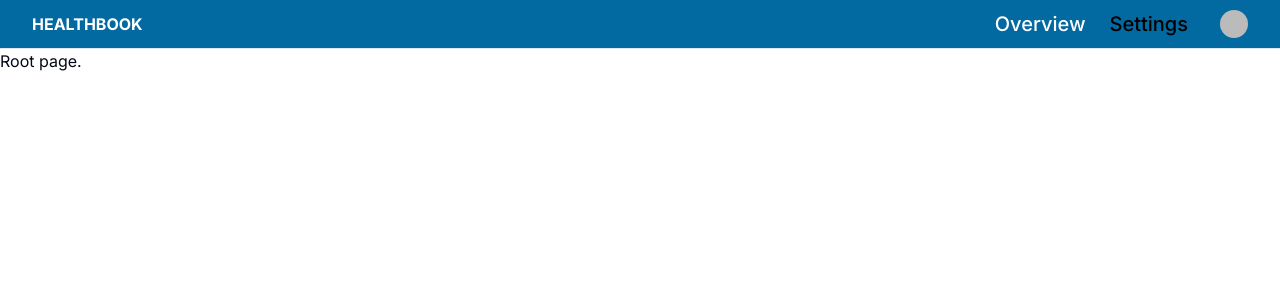
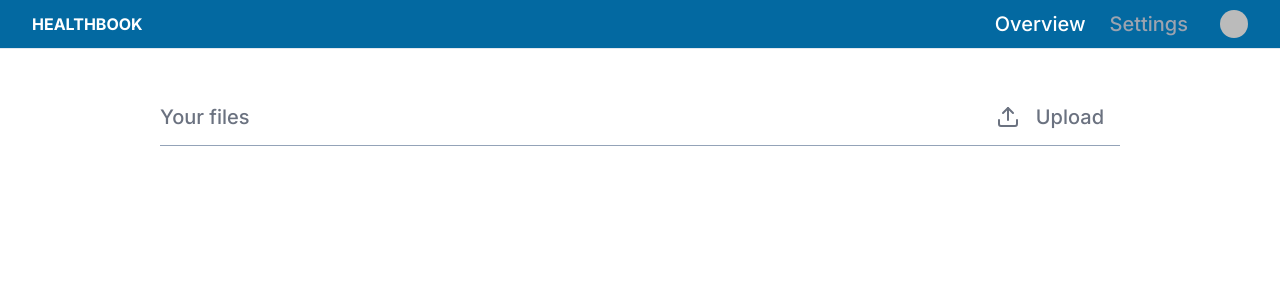
Before and after one commit to blu3IceCube/healthbook-v2.0, a Next.js app: page / in a window 1280 px wide. Shown: the top 300 px of the page. Built offline with nearby package versions, Linux system fonts and the light colour scheme; no server answers; sample sign-in values are in the browser's storage; some icons are missing.

Commit message:
adding front-page

```diff
--- a/app/(root)/page.tsx
+++ b/app/(root)/page.tsx
@@ -1,8 +1,11 @@
 "use client";
 
 import Navbar from "@/components/navbar";
+import { Button } from "@/components/ui/button";
 import { Modal } from "@/components/ui/modal";
+import { Separator } from "@/components/ui/separator";
 import { useStoreModal } from "@/hooks/use-store-modal";
+import { Upload } from "lucide-react";
 import { useEffect } from "react";
 
 export default function Home() {
@@ -17,7 +20,19 @@
 
   return (
     <>
-      <div>Root page.</div>
+      <div className="m-auto w-9/12">
+        <div className="flex items-center justify-between mt-12 mb-2">
+          <h1 className="text-xl font-medium text-gray-500">Your files</h1>
+          <Button
+            className="flex items-center justify-between gap-4 text-xl font-medium text-gray-500"
+            variant="ghost"
+          >
+            <Upload />
+            Upload
+          </Button>
+        </div>
+        <Separator />
+      </div>
     </>
   );
 }
--- a/components/main-nav.tsx
+++ b/components/main-nav.tsx
@@ -29,7 +29,7 @@
           href={route.href}
           className={cn(
             "text-xl font-medium transition-colors hover:text-white",
-            route.active ? "text-white dark:text-white" : "text-black"
+            route.active ? "text-white dark:text-white" : "text-gray-400"
           )}
         >
           {route.label}
--- /dev/null
+++ b/components/ui/button.tsx
@@ -0,0 +1,56 @@
+import * as React from "react"
+import { Slot } from "@radix-ui/react-slot"
+import { cva, type VariantProps } from "class-variance-authority"
+
+import { cn } from "@/lib/utils"
+
+const buttonVariants = cva(
+  "inline-flex items-center justify-center rounded-md text-sm font-medium ring-offset-background transition-colors focus-visible:outline-none focus-visible:ring-2 focus-visible:ring-ring focus-visible:ring-offset-2 disabled:pointer-events-none disabled:opacity-50",
+  {
+    variants: {
+      variant: {
+        default: "bg-primary text-primary-foreground hover:bg-primary/90",
+        destructive:
+          "bg-destructive text-destructive-foreground hover:bg-destructive/90",
+        outline:
+          "border border-input bg-background hover:bg-accent hover:text-accent-foreground",
+        secondary:
+          "bg-secondary text-secondary-foreground hover:bg-secondary/80",
+        ghost: "hover:bg-accent hover:text-accent-foreground",
+        link: "text-primary underline-offset-4 hover:underline",
+      },
+      size: {
+        default: "h-10 px-4 py-2",
+        sm: "h-9 rounded-md px-3",
+        lg: "h-11 rounded-md px-8",
+        icon: "h-10 w-10",
+      },
+    },
+    defaultVariants: {
+      variant: "default",
+      size: "default",
+    },
+  }
+)
+
+export interface ButtonProps
+  extends React.ButtonHTMLAttributes<HTMLButtonElement>,
+    VariantProps<typeof buttonVariants> {
+  asChild?: boolean
+}
+
+const Button = React.forwardRef<HTMLButtonElement, ButtonProps>(
+  ({ className, variant, size, asChild = false, ...props }, ref) => {
+    const Comp = asChild ? Slot : "button"
+    return (
+      <Comp
+        className={cn(buttonVariants({ variant, size, className }))}
+        ref={ref}
+        {...props}
+      />
+    )
+  }
+)
+Button.displayName = "Button"
+
+export { Button, buttonVariants }
--- /dev/null
+++ b/components/ui/separator.tsx
@@ -0,0 +1,31 @@
+"use client";
+
+import * as React from "react";
+import * as SeparatorPrimitive from "@radix-ui/react-separator";
+
+import { cn } from "@/lib/utils";
+
+const Separator = React.forwardRef<
+  React.ElementRef<typeof SeparatorPrimitive.Root>,
+  React.ComponentPropsWithoutRef<typeof SeparatorPrimitive.Root>
+>(
+  (
+    { className, orientation = "horizontal", decorative = true, ...props },
+    ref
+  ) => (
+    <SeparatorPrimitive.Root
+      ref={ref}
+      decorative={decorative}
+      orientation={orientation}
+      className={cn(
+        "shrink-0 bg-slate-400",
+        orientation === "horizontal" ? "h-[1px] w-full" : "h-full w-[1px]",
+        className
+      )}
+      {...props}
+    />
+  )
+);
+Separator.displayName = SeparatorPrimitive.Root.displayName;
+
+export { Separator };
--- a/package.json
+++ b/package.json
@@ -11,6 +11,8 @@
   "dependencies": {
     "@clerk/nextjs": "^4.23.3",
     "@radix-ui/react-dialog": "^1.0.4",
+    "@radix-ui/react-separator": "^1.0.3",
+    "@radix-ui/react-slot": "^1.0.2",
     "@types/node": "20.5.7",
     "@types/react": "18.2.21",
     "@types/react-dom": "18.2.7",
```
Also changed, not shown: 1 other file (tests, documents, lock files or other folders).
